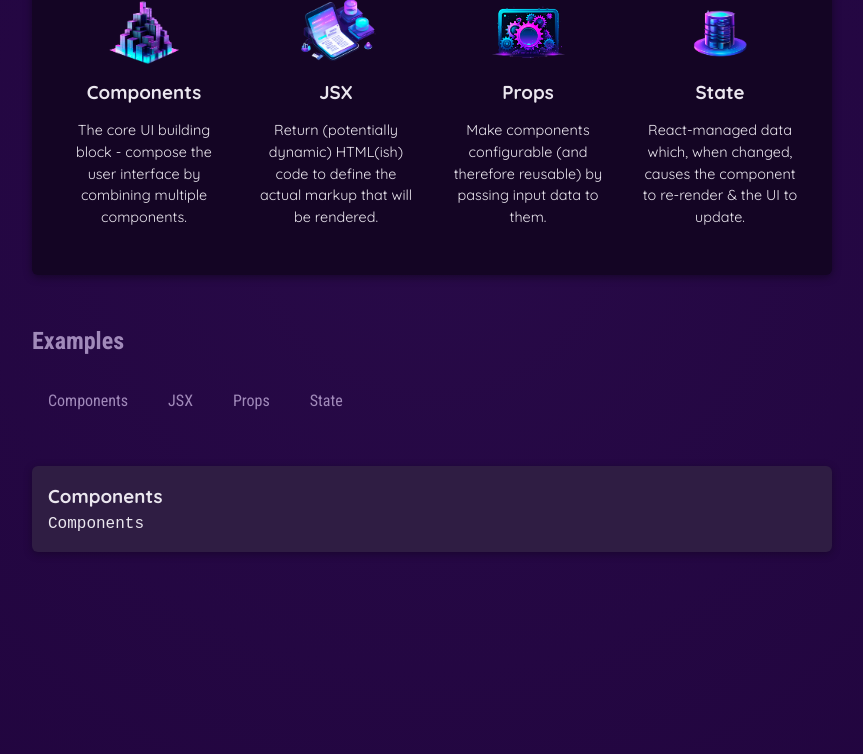
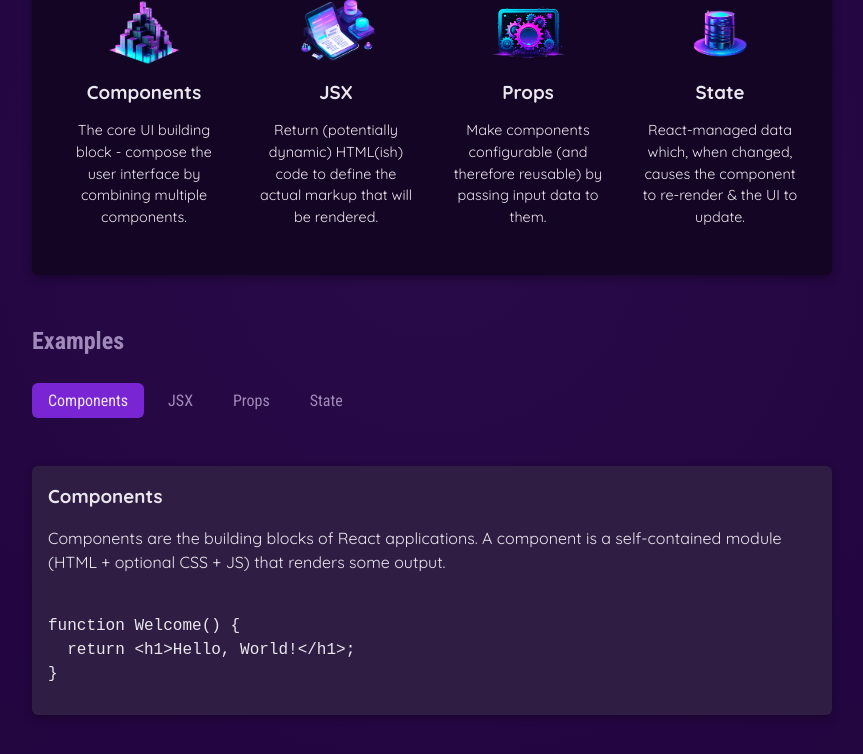
Before and after one commit to capablemadaan/main, a React (Vite) app: page / in a window 1280 px wide. Both pictures are taken after a click on the button "Components". Shown: the part 424-1178 px from the top of the page, without its empty margins (208-1071 px from the left). Built offline with nearby package versions, Linux system fonts and the light colour scheme.

Commit message:
module3 complete

```diff
--- a/src/App.jsx
+++ b/src/App.jsx
@@ -1,29 +1,32 @@
-import { CORE_CONCEPTS } from "./data";
+import { CORE_CONCEPTS, EXAMPLES } from "./data";
 import Header from "./Components/Header.jsx";
 import CoreConcept from "./Components/CoreConcept.jsx";
 import TabButton from "./Components/TabButton.jsx";
 import { useState } from "react";
 function App() {
-  const [activeButton, setActiveButton] = useState("");
-  const [displayText, setDisplaytext] = useState("");
-  function ComponentsButtonHandler() {
-    setActiveButton("Components");
-    setDisplaytext("Components");
+  const [activeButton, setActiveButton] = useState();
+  // const [displayText, setDisplaytext] = useState("");
+  // function ComponentsButtonHandler() {
+  //   setActiveButton("Components");
+  //   setDisplaytext("Components");
 
+  // }
+  // function JSXButtonHandler() {
+  //   setActiveButton("JSX");
+  //   setDisplaytext("JSX");
+  // }
+  // function PropsButtonHandler() {
+  //   setActiveButton("Props");
+  //   setDisplaytext("Props");
+  // }
+  // function StateButtonHandler() {
+  //   setActiveButton("State");
+  //   setDisplaytext("State");
+  // }
+  // console.log(`Hello from ${activeButton}`);
+  function ButtonHandler(buttonText) {
+    setActiveButton(buttonText);
   }
-  function JSXButtonHandler() {
-    setActiveButton("JSX");
-    setDisplaytext("JSX");
-  }
-  function PropsButtonHandler() {
-    setActiveButton("Props");
-    setDisplaytext("Props");
-  }
-  function StateButtonHandler() {
-    setActiveButton("State");
-    setDisplaytext("State");
-  }
-  // console.log(`Hello from ${activeButton}`);
   return (
     <div>
       <Header />
@@ -31,25 +34,66 @@
         <section id="core-concepts">
           <h2>Core Concepts</h2>
           <ul>
-            <CoreConcept {...CORE_CONCEPTS[0]} />
+            {CORE_CONCEPTS.map((element) => (
+              <CoreConcept key={element.title} {...element}/>)
+            )}
+            {/* <CoreConcept {...CORE_CONCEPTS[0]} />
             <CoreConcept {...CORE_CONCEPTS[1]} />
             <CoreConcept {...CORE_CONCEPTS[2]} />
-            <CoreConcept {...CORE_CONCEPTS[3]} />
+            <CoreConcept {...CORE_CONCEPTS[3]} /> */}
           </ul>
         </section>
         <section id="examples">
           <h2>Examples</h2>
           <menu>
-            <TabButton onClick={ComponentsButtonHandler}>Components</TabButton>
+            {/* <TabButton onClick={ComponentsButtonHandler}>Components</TabButton>
             <TabButton onClick={JSXButtonHandler}>JSX</TabButton>
             <TabButton onClick={PropsButtonHandler}>Props</TabButton>
-            <TabButton onClick={StateButtonHandler}>State</TabButton>
+            <TabButton onClick={StateButtonHandler}>State</TabButton> */}
+            <TabButton
+              onClick={() => {
+                ButtonHandler("components");
+              }}
+              isSelected={activeButton==='components'}
+            >
+              Components
+            </TabButton>
+            <TabButton
+              onClick={() => {
+                ButtonHandler("jsx");
+              }}
+              isSelected={activeButton==='jsx'}
+            >
+              JSX
+            </TabButton>
+            <TabButton
+              onClick={() => {
+                ButtonHandler("props");
+              }}
+              isSelected={activeButton==='props'}
+            >
+              Props
+            </TabButton>
+            <TabButton
+              onClick={() => {
+                ButtonHandler("state");
+              }}
+              isSelected={activeButton==='state'}
+            >
+              State
+            </TabButton>
           </menu>
         </section>
-        <section id="tab-content">
-          <h3>{activeButton}</h3>
-          <code>{displayText}</code>
-        </section>
+        {!activeButton && <p>Please choose a topic</p>}
+        {activeButton && (
+          <div id="tab-content">
+            <h3>{EXAMPLES[activeButton].title}</h3>
+            <p>{EXAMPLES[activeButton].description}</p>
+            <pre>
+              <code>{EXAMPLES[activeButton].code}</code>
+            </pre>
+          </div>
+        )}
       </main>
     </div>
   );
--- a/src/Components/TabButton.jsx
+++ b/src/Components/TabButton.jsx
@@ -7,7 +7,7 @@
   // console.log(props);
   return (
     <li>
-      <button onClick={props.onClick}>{props.children}</button>
+      <button className={props.isSelected?"active":null} onClick={props.onClick}>{props.children}</button>
     </li>
   );
 }
--- a/src/data.js
+++ b/src/data.js
@@ -29,3 +29,54 @@
       'React-managed data which, when changed, causes the component to re-render & the UI to update.',
   },
 ];
+
+export const EXAMPLES = {
+  components: {
+    title: 'Components',
+    description:
+      'Components are the building blocks of React applications. A component is a self-contained module (HTML + optional CSS + JS) that renders some output.',
+    code: `
+function Welcome() {
+  return <h1>Hello, World!</h1>;
+}`,
+  },
+  jsx: {
+    title: 'JSX',
+    description:
+      'JSX is a syntax extension to JavaScript. It is similar to a template language, but it has full power of JavaScript (e.g., it may output dynamic content).',
+    code: `
+<div>
+  <h1>Welcome {userName}</h1>
+  <p>Time to learn React!</p>
+</div>`,
+  },
+  props: {
+    title: 'Props',
+    description:
+      'Components accept arbitrary inputs called props. They are like function arguments.',
+    code: `
+function Welcome(props) {
+  return <h1>Hello, {props.name}</h1>;
+}`,
+  },
+  state: {
+    title: 'State',
+    description:
+      'State allows React components to change their output over time in response to user actions, network responses, and anything else.',
+    code: `
+function Counter() {
+  const [isVisible, setIsVisible] = useState(false);
+
+  function handleClick() {
+    setIsVisible(true);
+  }
+
+  return (
+    <div>
+      <button onClick={handleClick}>Show Details</button>
+      {isVisible && <p>Amazing details!</p>}
+    </div>
+  );
+}`,
+  },
+};
```
